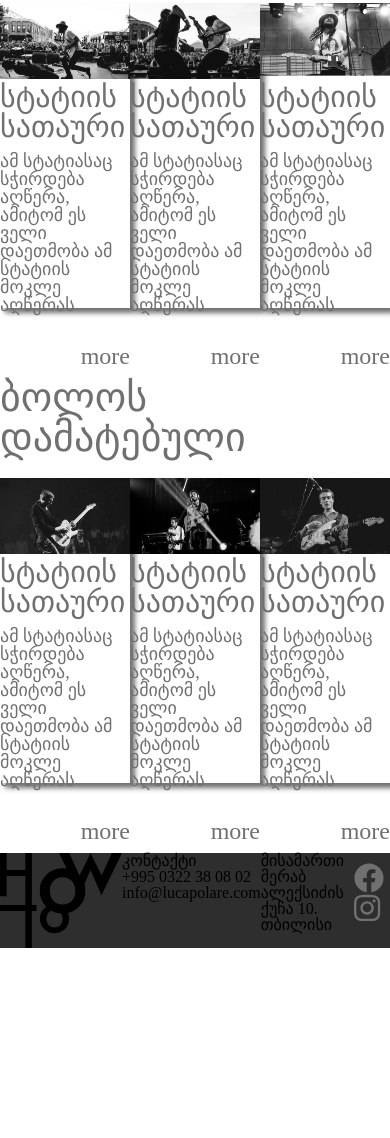
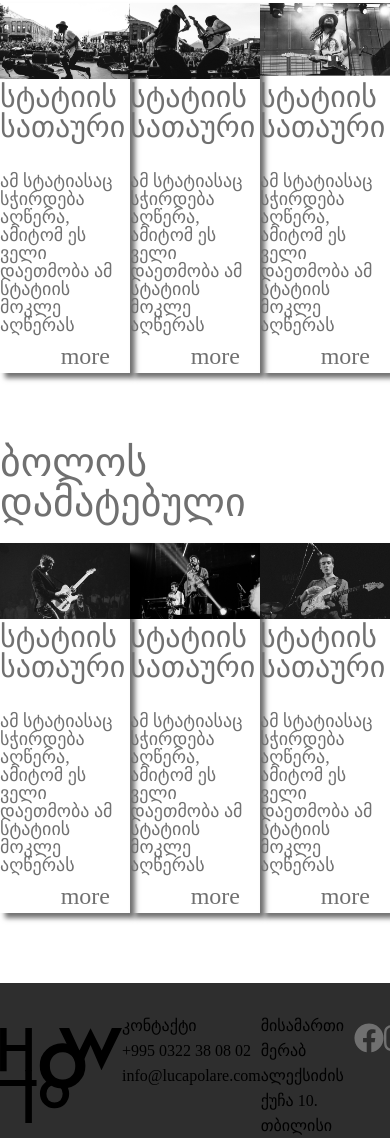
Before and after one commit to Lukakhizanishvili/band, a plain HTML site: page index.html in a window 390 px wide. Shown: the part 749-1887 px from the top of the page. Before the commit the page ends 1697 px from the top, so only its background shows below. Drawn offline with Linux system fonts and the light colour scheme.

Commit message:
create responsive.css

```diff
--- a/index.html
+++ b/index.html
@@ -8,6 +8,7 @@
      <!-- css links -->
      <link rel="stylesheet" href="style/reset.css">
      <link rel="stylesheet" href="style/style.css">
+     <link rel="stylesheet" href="style/responsive.css">
 
     <!-- title & favicon -->
     <link rel="shortcut icon" href="image/favicon.png" type="image/png">
@@ -143,7 +144,7 @@
                         დაეთმობა ამ სტატიის მოკლე აღწერას
                      </p>
 
-                     <a class="read">
+                     <a href="#" class="read">
                         more
                      </a>
 
@@ -163,7 +164,7 @@
                 მისამართი<br>
                 მერაბ ალექსიძის ქუჩა 10. თბილისი
             </p>
-           <div class="web">
+           <div class="web flex">
             <i class="fab fa-facebook web-icon"></i>
             <i class="fab fa-instagram web-icon"></i>
         </div>
--- /dev/null
+++ b/style/responsive.css
@@ -0,0 +1,4 @@
+@media (max-width:400px){
+
+
+}
--- a/style/style.css
+++ b/style/style.css
@@ -26,7 +26,7 @@
 }
 .box{
     width: 350px;
-    height: 305px;
+    height: 370px;
     box-shadow: 5px 5px 5px #707070;
 }
 .photo{
@@ -46,6 +46,7 @@
 .paragraf{
     font-size: 18px;
     color: #707070;
+
 }
 .read{
     display: flex;
@@ -53,12 +54,13 @@
     align-items: flex-end;
     color: #707070;
     font-size: 24px;
-    padding: 30px 0 10px 0;
+    margin: 10px 20px ;
 }
 .footer{
     background-color: #2E2E2E;
     margin-top: 70px;
 }
+
 
 .web-icon{
     font-size: 30px;
@@ -68,3 +70,10 @@
     width: 90px;
     padding: 10px;
 }
+.footer p{
+    line-height: 25px;
+}
+
+.footer img, p, .web{
+    margin-top: 30px;
+}
```
